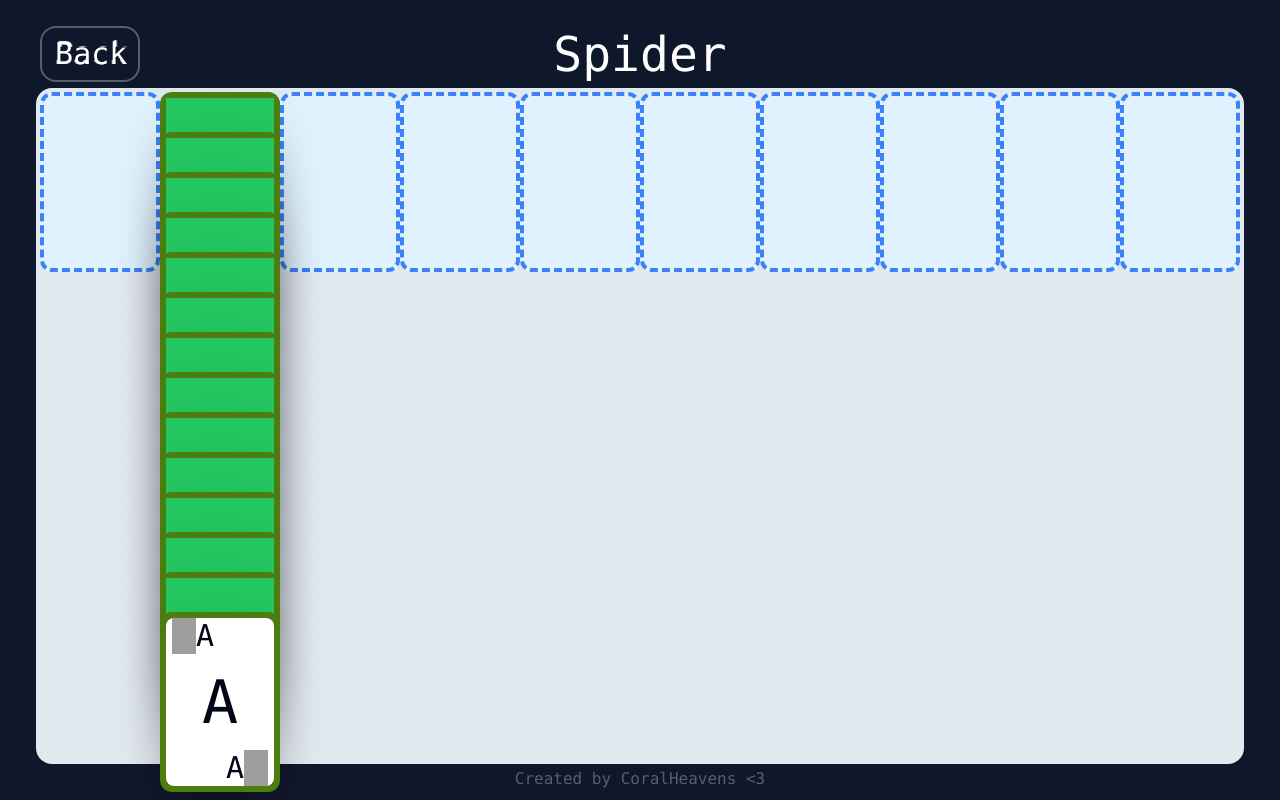
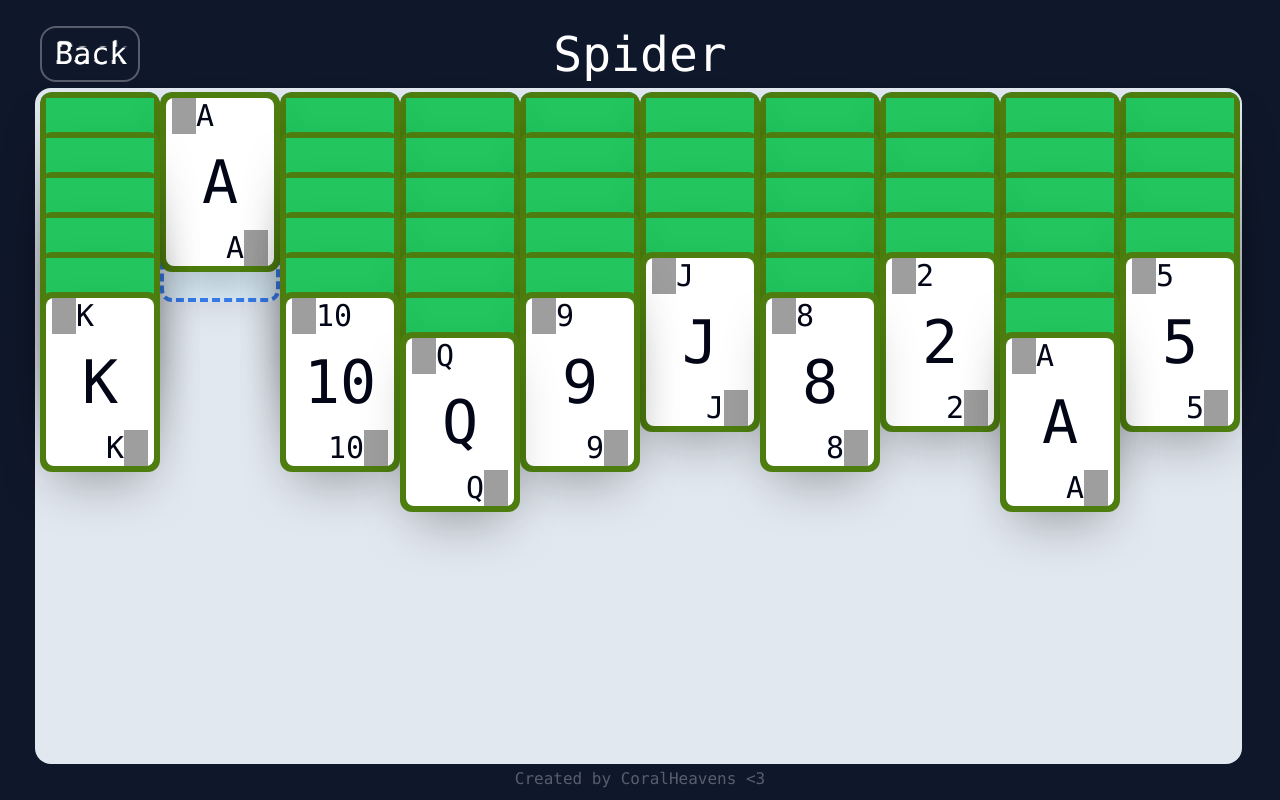
Before and after one commit to CoralHeavens/solid-solitaire, a React (Create React App) app: page / in a window 1280 px wide. Both pictures are taken after a click on the button "Spider". Built offline with nearby package versions, Linux system fonts and the light colour scheme; grey boxes are pictures that could not be loaded.

Commit message:
Added flexibility to stage by setting areas not absolute Linked cards position to area by direct reference by id

```diff
--- a/src/components/CardWrapper.jsx
+++ b/src/components/CardWrapper.jsx
@@ -1,6 +1,5 @@
 import React, { cloneElement, useLayoutEffect, useMemo, useRef, useState } from "react";
 import { areaGap, cardDragIndex, cardOffsetModifier, cardStartIndex, zeroSize } from "../constants/cardEngine";
-import getModifiedOffset from "../helpers/getModifiedOffset";
 import { useCursorData, useUpdateCursorData } from "../context/cursorContext";
 import { useAreas } from "../context/areasContext";
 import useEcho from "../hooks/useEcho";
@@ -42,16 +41,16 @@ const CardWrapper = ({
 
     const cardRef = useRef();
     const [cardSize, updateCardSize] = useState(zeroSize);
-
-    const areaOffset = getModifiedOffset(cardSize, area.positionModifier);
     const areaIndex = area.cardIds.indexOf(id);
 
     const dragIndex = cursor.cardIds.indexOf(id);
     const isDragged = dragIndex >= 0;
 
+    const areaPos = useMemo(() => document.getElementById(areaId).getBoundingClientRect(), [areaId]);
+
     const areaStyle = {
-        left: areaOffset.x + (areaGap.x * areaIndex),
-        top: areaOffset.y + (areaGap.y * areaIndex),
+        left: areaPos.x - stageWrapper.offset.x + (areaGap.x * areaIndex),
+        top: areaPos.y - stageWrapper.offset.y + (areaGap.y * areaIndex),
         zIndex: cardStartIndex + areaIndex
     }
 
--- a/src/components/Spider.jsx
+++ b/src/components/Spider.jsx
@@ -19,8 +19,8 @@ const Spider = () => {
         <ReactCardEngine
             className={'field bg-slate-200'}
             areas={AREAS}
-            // cards={CARDS.slice(0, 54)}
-            cards={Array.from({length: 14}).map((_, index) => ({ cardType: index, areaId: 'area_1' }))}
+            cards={CARDS.slice(0, 54)}
+            // cards={Array.from({length: 14}).map((_, index) => ({ cardType: index, areaId: 'area_1' }))}
             compareWeights
             showOnlyLast
             stayVisible
--- a/src/components/StageWrapper.jsx
+++ b/src/components/StageWrapper.jsx
@@ -12,7 +12,7 @@ import { SPIDER_AREAS } from "../data/spider/areas";
 import { SPIDER_CARDS } from "../data/spider/cards";
 
 const StageBorder = () => (
-    <div className="w-[100.6%] h-[101.1%] -ml-[0.3%] -mt-[0.3%] pointer-events-none rounded-[16px] bg-slate-200" />
+    <div className="w-[100.6%] h-[101.1%] -ml-[0.3%] -mt-[0.3%] pointer-events-none rounded-[16px] bg-slate-200 absolute z-10" />
 )
 
 const StageWrapper = ({
--- a/src/components/StickyArea.jsx
+++ b/src/components/StickyArea.jsx
@@ -1,6 +1,7 @@
 import React, { useLayoutEffect, useRef, useState } from "react";
 import { zeroSize } from "../constants/cardEngine";
 import getModifiedOffset from "../helpers/getModifiedOffset";
+import joinClassNames from "../helpers/joinClassNames";
 
 const StickyArea = ({
     area
@@ -9,7 +10,10 @@ const StickyArea = ({
 
     const areaRef = useRef();
     const [areaSize, updateAreaSize] = useState(zeroSize);
-    const { x: left, y: top } = getModifiedOffset(areaSize, positionModifier);
+    const areaStyle = positionModifier ? {
+        left: getModifiedOffset(areaSize, positionModifier).x,
+        top: getModifiedOffset(areaSize, positionModifier).y
+    } : {};
 
     useLayoutEffect(() => {
         updateAreaSize(areaRef.current.getBoundingClientRect())
@@ -19,8 +23,11 @@ const StickyArea = ({
         <div
             id={id}
             ref={areaRef}
-            className='area-border area-wrapper'
-            style={{ left, top, }}
+            className={joinClassNames(
+                'area-border area-wrapper',
+                positionModifier && 'absolute'
+            )}
+            style={areaStyle}
         />
     )
 }
--- a/src/data/default/areas.json
+++ b/src/data/default/areas.json
@@ -1,72 +1,32 @@
 [
     {
-        "areaType": "0",
-        "positionModifier": {
-            "x": 0,
-            "y": 0
-        }
+        "areaType": "0"
     },
     {
-        "areaType": "0",
-        "positionModifier": {
-            "x": 1,
-            "y": 0
-        }
+        "areaType": "0"
     },
     {
-        "areaType": "0",
-        "positionModifier": {
-            "x": 2,
-            "y": 0
-        }
+        "areaType": "0"
     },
     {
-        "areaType": "0",
-        "positionModifier": {
-            "x": 3,
-            "y": 0
-        }
+        "areaType": "0"
     },
     {
-        "areaType": "0",
-        "positionModifier": {
-            "x": 4,
-            "y": 0
-        }
+        "areaType": "0"
     },
     {
-        "areaType": "0",
-        "positionModifier": {
-            "x": 5,
-            "y": 0
-        }
+        "areaType": "0"
     },
     {
-        "areaType": "0",
-        "positionModifier": {
-            "x": 6,
-            "y": 0
-        }
+        "areaType": "0"
     },
     {
-        "areaType": "0",
-        "positionModifier": {
-            "x": 7,
-            "y": 0
-        }
+        "areaType": "0"
     },
     {
-        "areaType": "0",
-        "positionModifier": {
-            "x": 8,
-            "y": 0
-        }
+        "areaType": "0"
     },
     {
-        "areaType": "0",
-        "positionModifier": {
-            "x": 9,
-            "y": 0
-        }
+        "areaType": "0"
     }
 ]
--- a/src/hooks/useMove.js
+++ b/src/hooks/useMove.js
@@ -1,7 +1,7 @@
 import { useAreas, useUpdateAreas } from "../context/areasContext";
 import { useCards, useUpdateCards } from "../context/cardsContext";
 import { usePresets } from "../context/presetsContext";
-import { checkCardSet } from "../helpers/checkSequence";
+import { checkCardSet } from "../helpers/checkCards";
 import usePush from "./usePush";
 
 const useMove = () => {
--- a/src/hooks/usePush.js
+++ b/src/hooks/usePush.js
@@ -1,7 +1,7 @@
 import { useCallback } from "react";
 import { useAreas, useUpdateAreas } from "../context/areasContext";
 import { useCards, useUpdateCards } from "../context/cardsContext";
-import { checkCardSet } from "../helpers/checkSequence";
+import { checkCardSet } from "../helpers/checkCards";
 import { usePresets } from "../context/presetsContext";
 
 const usePush = () => {
--- a/src/styles/index.css
+++ b/src/styles/index.css
@@ -20,7 +20,7 @@ a, button {
 }
 
 .field {
-    @apply w-full h-full rounded-lg
+    @apply w-full h-full rounded-lg flex justify-evenly
 }
 
 .field * {
@@ -32,13 +32,13 @@ a, button {
 }
 
 .area-wrapper {
-    @apply rounded-xl w-[10%] aspect-[2/3] p-1.5 no-pointer-children absolute min-w-[95px]
+    @apply rounded-xl w-[10%] aspect-[2/3] p-1.5 no-pointer-children min-w-[95px] max-w-[140px] max-h-[210px]
 }
 
 .card-wrapper {
-    @apply rounded-xl w-[10%] aspect-[2/3] p-1.5 no-pointer-children absolute min-w-[95px] shadow-2xl
+    @apply rounded-xl w-[10%] aspect-[2/3] p-1.5 no-pointer-children absolute min-w-[95px] max-w-[140px] max-h-[210px] shadow-2xl
 }
 
 .area-border {
-    @apply border-blue-500 bg-sky-100 border-[4px] border-dashed
+    @apply border-blue-500 bg-sky-100 border-[4px] border-dashed z-20
 }
```
Also changed, not shown: src/helpers/checkCards.js (renamed from src/helpers/checkSequence.js), 1 other file (tests, documents, lock files or other folders).
